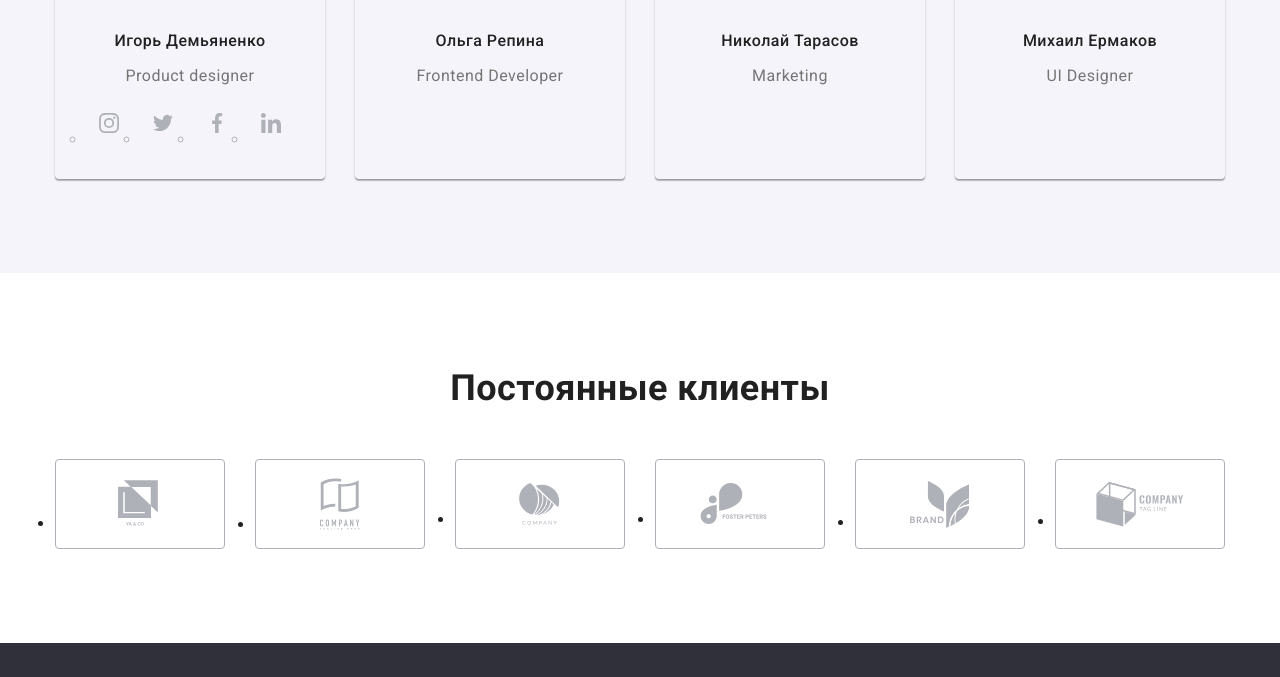
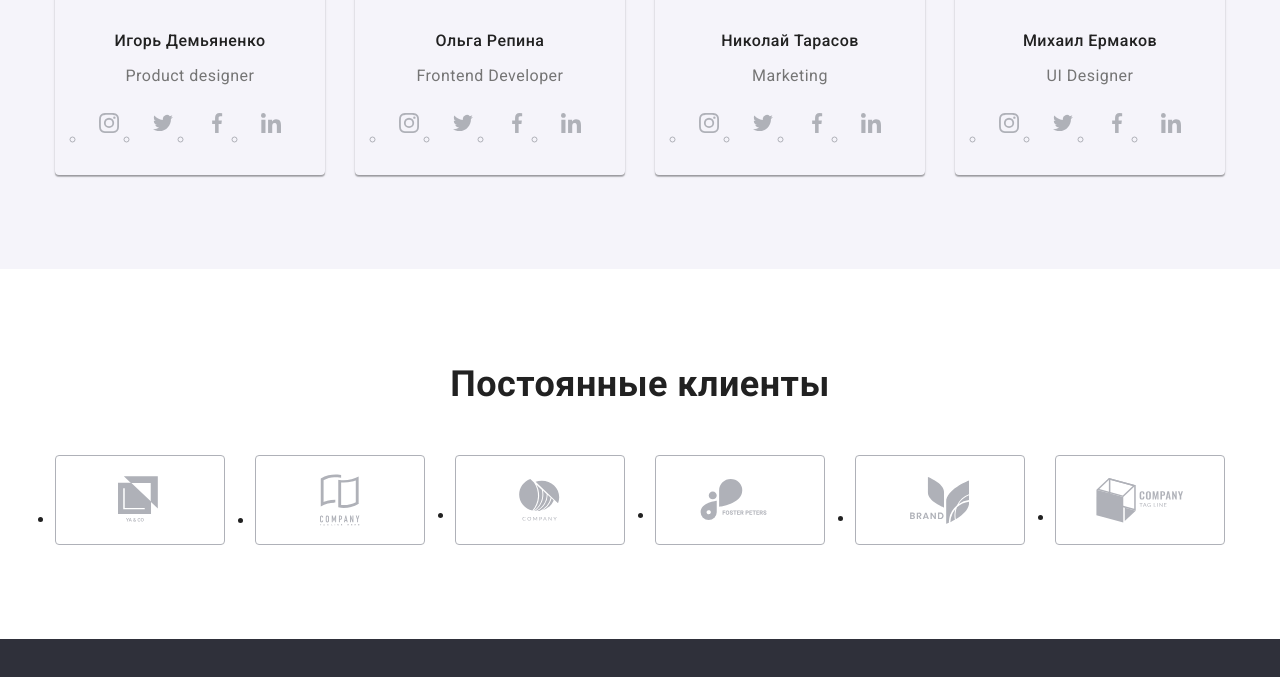
Before and after one commit to mariyka-kononchuk/goit-markup-hw-04, a plain HTML site: page index.html in a window 1280 px wide. Shown: the part 2278-2955 px from the top of the page. Drawn offline with nearby package versions, Linux system fonts and the light colour scheme.

Commit message:
добавлены для секции команды иконки соцсетей

```diff
--- a/css/styles.css
+++ b/css/styles.css
@@ -374,7 +374,10 @@ body {
 
 .team-icon-hover {
   display: block;
+  padding: 0;
+  margin: 0;
   color: var(--icon-color);
+  line-height: 0;
 }
 
 .team-icon-hover:hover,
@@ -384,7 +387,7 @@ body {
   border-radius: 50%;
 }
 
-/*обертка подписей под фото*/
+/*обертка подписей и иконок соцсетей под фото*/
 .team-content {
   padding-top: var(--card-set-gap);
   padding-bottom: var(--card-set-gap);
--- a/index.html
+++ b/index.html
@@ -151,6 +151,36 @@
                         <div class="team-content">
                             <h3>Ольга Репина</h3>
                             <p>Frontend Developer</p>
+                            <ul class="team-icon-list">
+                                <li>
+                                    <a class="team-icon-hover" href="#">
+                                        <svg class="team-icon" width="44px" height="49px">
+                                            <use href="./images/symbol-defs.svg#icon-instagram"></use>
+                                        </svg>
+                                    </a>
+                                </li>
+                                <li>
+                                    <a class="team-icon-hover" href="#">
+                                        <svg class="team-icon" width="44px" height="49px">
+                                            <use href="./images/symbol-defs.svg#icon-twitter"></use>
+                                        </svg>
+                                    </a>
+                                </li>
+                                <li>
+                                    <a class="team-icon-hover" href="#">
+                                        <svg class="team-icon" width="44px" height="49px">
+                                            <use href="./images/symbol-defs.svg#icon-facebook"></use>
+                                        </svg>
+                                    </a>
+                                </li>
+                                <li>
+                                    <a class="team-icon-hover" href="#">
+                                        <svg class="team-icon" width="44px" height="49px">
+                                            <use href="./images/symbol-defs.svg#icon-linkedin"></use>
+                                        </svg>
+                                    </a>
+                                </li>
+                            </ul>
                         </div>
                     </li>
                     <li class="item">
@@ -158,6 +188,36 @@
                         <div class="team-content">
                             <h3>Николай Тарасов</h3>
                             <p>Marketing</p>
+                            <ul class="team-icon-list">
+                                <li>
+                                    <a class="team-icon-hover" href="#">
+                                        <svg class="team-icon" width="44px" height="49px">
+                                            <use href="./images/symbol-defs.svg#icon-instagram"></use>
+                                        </svg>
+                                    </a>
+                                </li>
+                                <li>
+                                    <a class="team-icon-hover" href="#">
+                                        <svg class="team-icon" width="44px" height="49px">
+                                            <use href="./images/symbol-defs.svg#icon-twitter"></use>
+                                        </svg>
+                                    </a>
+                                </li>
+                                <li>
+                                    <a class="team-icon-hover" href="#">
+                                        <svg class="team-icon" width="44px" height="49px">
+                                            <use href="./images/symbol-defs.svg#icon-facebook"></use>
+                                        </svg>
+                                    </a>
+                                </li>
+                                <li>
+                                    <a class="team-icon-hover" href="#">
+                                        <svg class="team-icon" width="44px" height="49px">
+                                            <use href="./images/symbol-defs.svg#icon-linkedin"></use>
+                                        </svg>
+                                    </a>
+                                </li>
+                            </ul>
                         </div>
                     </li>
                     <li class="item">
@@ -165,6 +225,36 @@
                         <div class="team-content">
                             <h3>Михаил Ермаков</h3>
                             <p>UI Designer</p>
+                            <ul class="team-icon-list">
+                                <li>
+                                    <a class="team-icon-hover" href="#">
+                                        <svg class="team-icon" width="44px" height="49px">
+                                            <use href="./images/symbol-defs.svg#icon-instagram"></use>
+                                        </svg>
+                                    </a>
+                                </li>
+                                <li>
+                                    <a class="team-icon-hover" href="#">
+                                        <svg class="team-icon" width="44px" height="49px">
+                                            <use href="./images/symbol-defs.svg#icon-twitter"></use>
+                                        </svg>
+                                    </a>
+                                </li>
+                                <li>
+                                    <a class="team-icon-hover" href="#">
+                                        <svg class="team-icon" width="44px" height="49px">
+                                            <use href="./images/symbol-defs.svg#icon-facebook"></use>
+                                        </svg>
+                                    </a>
+                                </li>
+                                <li>
+                                    <a class="team-icon-hover" href="#">
+                                        <svg class="team-icon" width="44px" height="49px">
+                                            <use href="./images/symbol-defs.svg#icon-linkedin"></use>
+                                        </svg>
+                                    </a>
+                                </li>
+                            </ul>
                         </div>
                     </li>
                 </ul>
```
